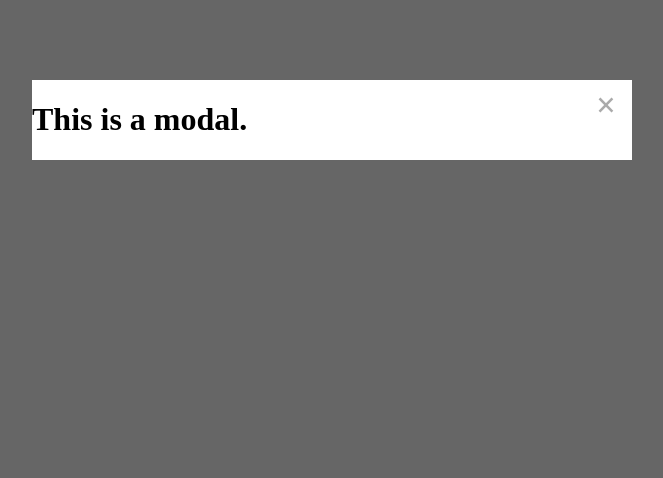
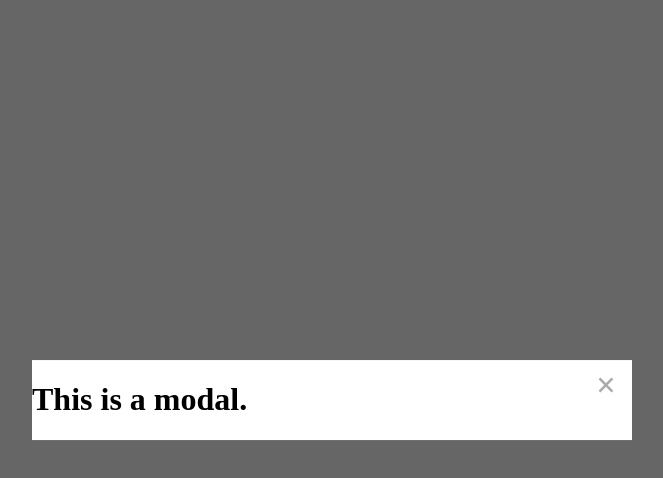
Before and after one commit to frg/igcmodal, a plain HTML site: page examples/simple.html in a window 1280 px wide. Shown: the whole page, without its empty margins (308-971 px from the left). Drawn offline with Linux system fonts and the light colour scheme.

Commit message:
added hide all method and fixed overlay click showing wrong instance

```diff
--- a/examples/simple.html
+++ b/examples/simple.html
@@ -10,10 +10,9 @@
 		<script>
 			window.modalDemo = IgcModal({
                 className: "modal-demo",
-			    content: "<h1>This is a modal.</h1>", //"http://www.w3schools.com",//$('#header').get(0),//"This is a modal",
-			    maxWidth: 600, // 600 = 600px, 100%, 100px, 100vh etc
+                content: "<h1>This is a modal.</h1>",
+                maxWidth: 600, // 600 = 600px
                 minWidth: 280,
-			    closeButton: true, //$('#header').get(0),
                 beforeShow: function() {
                     console.info("[MODAL] Before Show", this.modal);
                 },
@@ -25,6 +24,12 @@
                 },
                 afterHide: function() {
                     console.info("[MODAL] After Hide", this.modal);
+                },
+                afterDomInit: function() {
+                    console.info("[MODAL] After DOM init", this.modal);
+                },
+                onOverlayClick: function(event) {
+                    return this.hide.call(this);
                 }
             });
 
--- a/igc-modal.css
+++ b/igc-modal.css
@@ -6,9 +6,9 @@
 
     position: absolute;
     height: auto;
-    overflow-y: auto;
-    top: 100px;
-    top: 10vh;
+    overflow: initial;
+    transform: translateY(-50%);
+    top: 50%;
     left: 0;
     right: 0;
     z-index: 1001;
@@ -48,6 +48,7 @@
     left: 0;
     z-index: 1000;
     overflow: hidden;
+    pointer-events: none;
 
     -webkit-transition: .4s opacity ease;
        -moz-transition: .4s opacity ease;
@@ -57,4 +58,5 @@
 
 .igc-modal-overlay.igc-modal-visible {
     opacity: 1;
+    pointer-events: auto;
 }
--- a/igc-modal.js
+++ b/igc-modal.js
@@ -6,8 +6,9 @@
      * - afterShow
      * - beforeHide
      * - afterHide
+     * - afterDomInit
      *
-     * Functions:
+     * Instance Functions:
      * - show
      * - hide
      * - forceShow (no events)
@@ -17,6 +18,9 @@
      * - isShowing
      * - isHidden
      * - onOverlayClick
+     *
+     * Global Functions:
+     * - hideAll
      */
 
     var className, openClassName, contentClassName, overlayClassName, modalArr;
@@ -26,7 +30,7 @@
     closeBtnClassName = className + "-closebtn";
     contentClassName = className + "-content";
     overlayClassName = className + "-overlay";
-    //modalArr = [];
+    modalArr = [];
 
     var IgcModal = function(options) {
         return new IgcModal.init(options);
@@ -34,19 +38,20 @@
 
     var defaultOptions = {
         className: null,
-        content: "<h1>This is a modal.</h1>", //$('#header').get(0),//"This is a modal",//content = '<iframe src="' + contentA + '" frameborder="0" allowfullscreen align="center" style="overflow:hidden;height:100%;width:100%" height="100%" width="100%"><p>Your browser does not support iframes.</p></iframe>';
-        maxWidth: 600, // 600 = 600px
-        minWidth: 280,
-        closeButton: true, //$('#header').get(0),
+        // content: $('#header').get(0),
+        // content: "This is a modal",
+        // content = '<iframe src="' + contentA + '" frameborder="0" allowfullscreen align="center" style="overflow:hidden;height:100%;width:100%" height="100%" width="100%"><p>Your browser does not support iframes.</p></iframe>',
+        content: "",
+        maxWidth: null, // 600 = 600px
+        minWidth: null,
+        closeButton: true, // accepts same args as content property
         overlay: true,
         beforeShow: function() {},
         afterShow: function() {},
         beforeHide: function() {},
         afterHide: function() {},
-        onOverlayClick: function(event) {
-            // by default overlay click closes modal
-            return this.hide.call(this);
-        }
+        afterDomInit: function() {},
+        onOverlayClick: function() {}
     };
 
     IgcModal.prototype = {
@@ -88,6 +93,12 @@
         },
         destroy: function() {
             document.body.removeChild(this.modal);
+            document.body.removeChild(this.overlay);
+
+            var index = modalArr.indexOf(this);
+            if (index > -1) {
+                modalArr.splice(index, 1);
+            }
         },
         setContent: function(content) {
             this.content.parentNode.removeChild(this.content);
@@ -120,7 +131,18 @@
         buildModal.call(this);
         initEvents.call(this);
 
+        modalArr.push(this);
+
         return this;
+    };
+
+    IgcModal.hideAll = function(/*callback*/) {
+        // callback = callback ? callback : function(){ return true; }
+        for (var i = 0, len = modalArr.length; i < len; i++) {
+            // if (callback(modalArr[i], i)) {
+                modalArr[i].hide();
+            // };
+        };
     };
 
     function buildModal() {
@@ -157,6 +179,8 @@
         docFrag.appendChild(this.modal);
 
         document.body.appendChild(docFrag);
+
+        this.options.afterDomInit.call(this);
     }
 
     function buildModalContent(content) {
@@ -182,9 +206,7 @@
 
         // overlay click -- trigger defined event
         if (this.overlay) {
-            this.overlay.addEventListener('click', function(event) {
-                this.options.onOverlayClick.call(this, event);
-            }.bind(this));
+            this.overlay.addEventListener('click', this.options.onOverlayClick.bind(this));
         }
     }
 
```
Lines whose indentation alone changed are shown as unchanged.
